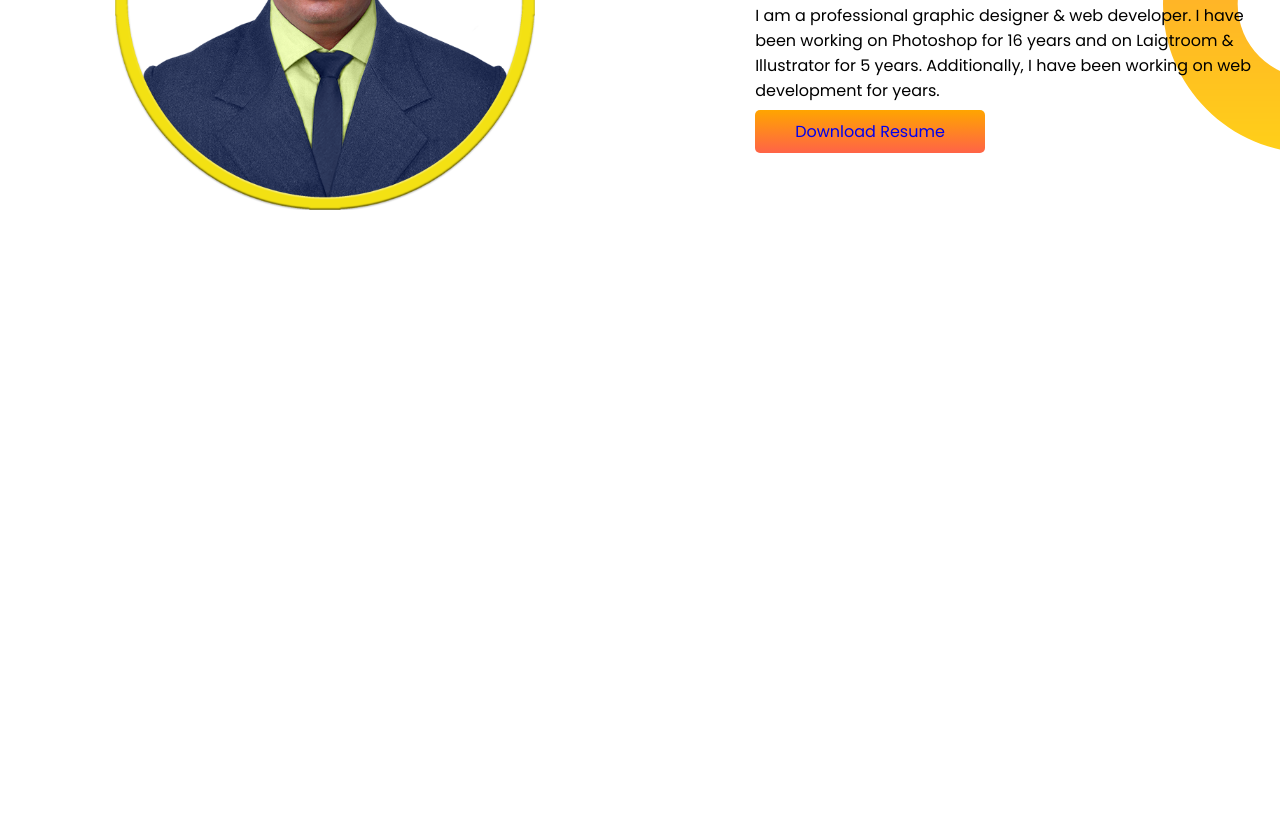
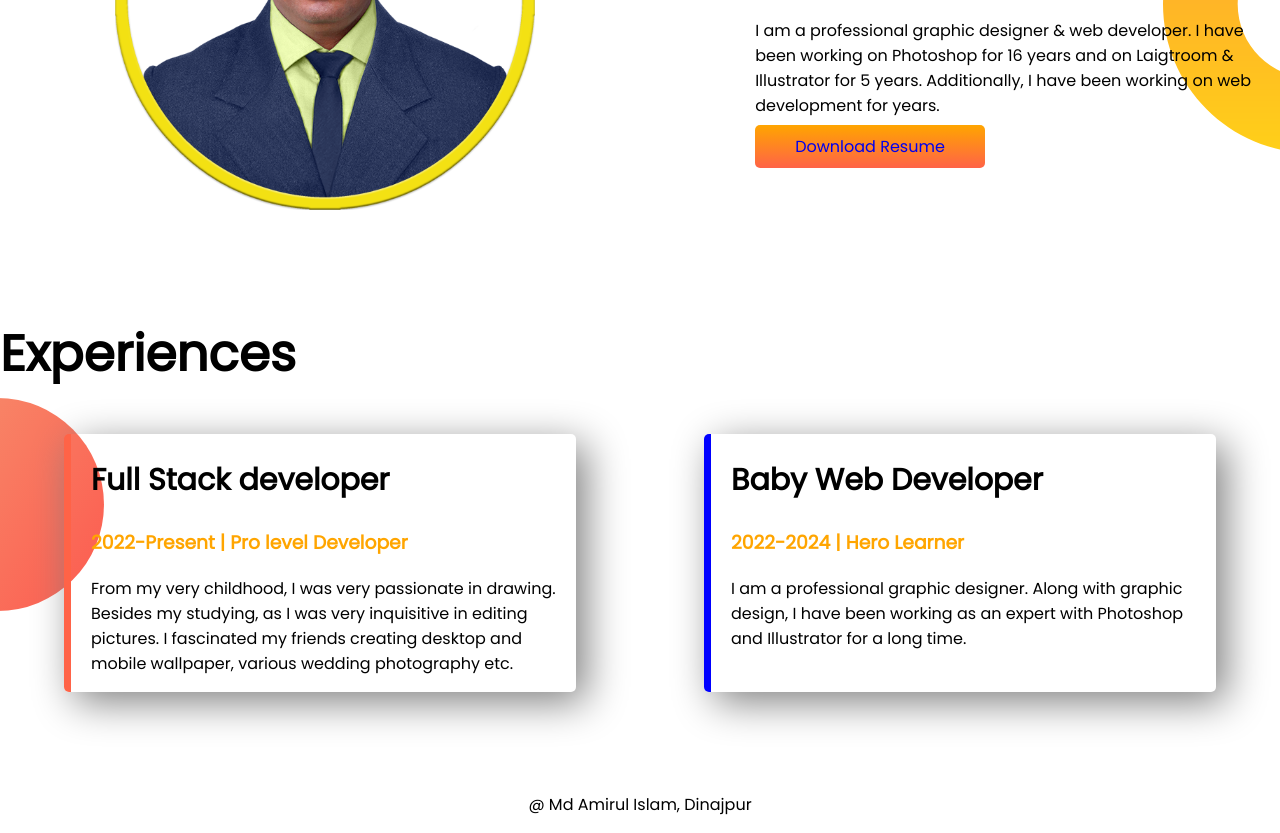
Before and after one commit to Amirulmath/Amir-port2, a plain HTML site: page index.html in a window 1280 px wide. Shown: the part 823-1656 px from the top of the page. Before the commit the page ends 1140 px from the top, so only its background shows below. Drawn offline with Linux system fonts and the light colour scheme.

Commit message:
Changes3

```diff
--- a/index.html
+++ b/index.html
@@ -13,7 +13,7 @@
 </head>
 
 <body>
-    <section class="top-banner">
+    <section class="top-banner sec-flex">
         <div class="Half-wd">
             <h1>Wellcome To</h1>
             <h1><span class="Org-color">Amirul Islam</span> World</h1>
@@ -31,7 +31,7 @@
             <img src="images/Amir-p1.png" alt="">
         </div>
     </section>
-    <section class="Dream-big">
+    <section class="Dream-big sec-flex">
         <div class="Half-wd">
             <img src="images/Amir-p2.png" alt="">
         </div>
@@ -45,6 +45,28 @@
                 Resume</a>
         </div>
     </section>
+    <section class="exp-area">
+        <h1>Experiences</h1>
+        <div class="sec-flex">
+            <div id="Full-st" class="Half-exp">
+                <h2>Full Stack developer</h2>
+                <h3 class="Org-color"> 2022-Present | Pro level Developer</h3>
+                <p>From my very childhood, I was very passionate in drawing. Besides my studying, as I was very
+                    inquisitive
+                    in editing pictures. I fascinated my friends creating desktop and mobile wallpaper, various wedding
+                    photography etc.</p>
+            </div>
+            <div id="Baby-web" class="Half-exp">
+                <h2> Baby Web Developer</h2>
+                <h3 class="Org-color">2022-2024 | Hero Learner</h3>
+                <p>I am a professional graphic designer. Along with graphic design, I have been working as an expert
+                    with Photoshop and Illustrator for a long time.</p>
+            </div>
+        </div>
+    </section>
 </body>
+<footer>
+    <p>@ Md Amirul Islam, Dinajpur</p>
+</footer>
 
 </html>
--- a/style.css
+++ b/style.css
@@ -8,11 +8,15 @@ h1 {
     font-size: 50px;
 }
 
+h2 {
+    font-size: 30px;
+}
+
 .Org-color {
     color: orange;
 }
 
-section {
+.sec-flex {
     display: flex;
     margin-bottom: 100px;
 }
@@ -43,3 +47,30 @@ section {
     background-repeat: no-repeat;
     background-position: right;
 }
+
+.exp-area {
+    background-image: url(images/exp-bg.png);
+    background-repeat: no-repeat;
+    background-position: left;
+}
+
+.Half-exp {
+    width: 40%;
+    margin-left: 5%;
+    margin-right: 5%;
+    padding-left: 20px;
+    border-radius: 5px;
+    box-shadow: 10px 10px 40px gray;
+}
+
+#Full-st {
+    border-left: 7px solid tomato;
+}
+
+#Baby-web {
+    border-left: 7px solid blue;
+}
+
+footer p {
+    text-align: center;
+}
```
